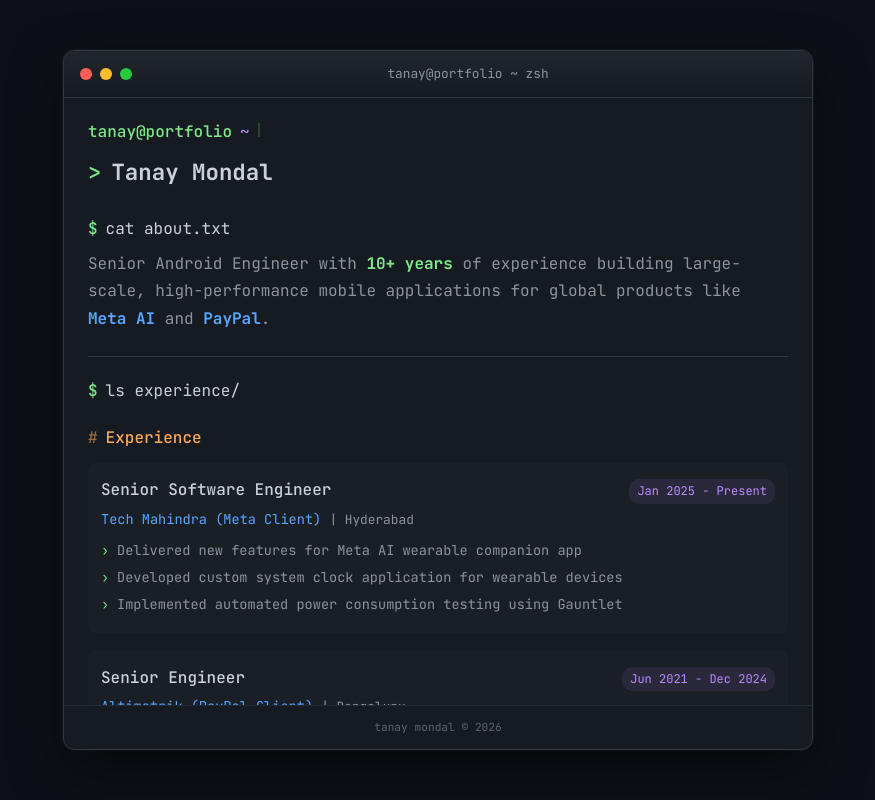
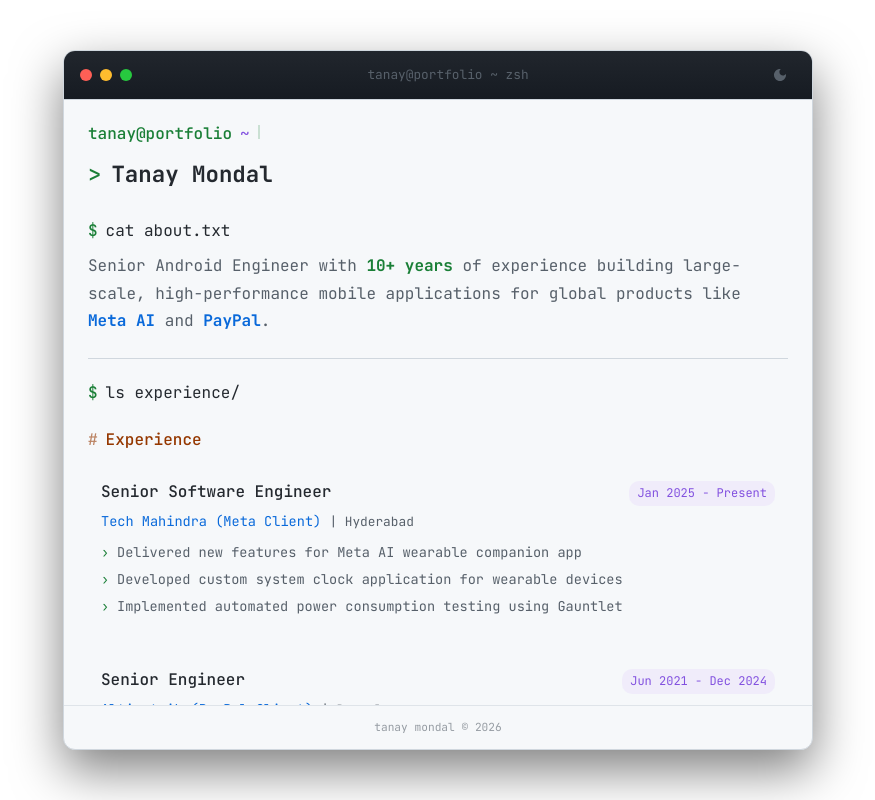
Before and after one commit to tanaymondal/tanay.pro, a plain HTML site: page index.html in a window 1280 px wide. Shown: the whole page, without its empty margins (202-1077 px from the left). Drawn offline with Linux system fonts and the light colour scheme.

Commit message:
Add light/dark theme toggle with system preference

```diff
--- a/index.html
+++ b/index.html
@@ -20,6 +20,20 @@
             --orange: #ffa657;
             --border: #30363d;
             --caret: #58a6ff;
+        }
+
+        [data-theme="light"] {
+            --bg: #ffffff;
+            --bg-terminal: #f6f8fa;
+            --fg: #24292f;
+            --dim: #57606a;
+            --accent: #0969da;
+            --accent-hover: #0550ae;
+            --green: #1a7f37;
+            --purple: #8250df;
+            --orange: #953800;
+            --border: #d0d7de;
+            --caret: #0969da;
         }
 
         * {
@@ -92,6 +106,29 @@
         .control.red { background: #ff5f56; }
         .control.yellow { background: #ffbd2e; }
         .control.green { background: #27c93f; }
+
+        .theme-toggle {
+            background: none;
+            border: none;
+            cursor: pointer;
+            padding: 4px 8px;
+            color: var(--dim);
+            display: flex;
+            align-items: center;
+            justify-content: center;
+            border-radius: 4px;
+            transition: all 0.2s;
+            margin-left: auto;
+        }
+
+        .theme-toggle:hover {
+            background: rgba(255,255,255,0.1);
+            color: var(--fg);
+        }
+
+        [data-theme="light"] .theme-toggle:hover {
+            background: rgba(0,0,0,0.1);
+        }
 
         .terminal-title {
             flex: 1;
@@ -430,6 +467,14 @@
                 <span class="control green"></span>
             </div>
             <span class="terminal-title">tanay@portfolio ~ zsh</span>
+            <button class="theme-toggle" onclick="toggleTheme()" title="Toggle theme">
+                <svg class="icon-dark" width="16" height="16" fill="currentColor" viewBox="0 0 24 24">
+                    <path d="M12 3c-4.97 0-9 4.03-9 9s4.03 9 9 9 9-4.03 9-9c0-.46-.04-.92-.1-1.36-.98 1.37-2.58 2.26-4.4 2.26-2.98 0-5.4-2.42-5.4-5.4 0-1.81.89-3.42 2.26-4.4-.44-.06-.9-.1-1.36-.1z"/>
+                </svg>
+                <svg class="icon-light" width="16" height="16" fill="currentColor" viewBox="0 0 24 24" style="display:none">
+                    <path d="M12 7c-2.76 0-5 2.24-5 5s2.24 5 5 5 5-2.24 5-5-2.24-5-5-5zM2 13h2c.55 0 1-.45 1-1s-.45-1-1-1H2c-.55 0-1 .45-1 1s.45 1 1 1zm18 0h2c.55 0 1-.45 1-1s-.45-1-1-1h-2c-.55 0-1 .45-1 1s.45 1 1 1zM11 2v2c0 .55.45 1 1 1s1-.45 1-1V2c0-.55-.45-1-1-1s-1 .45-1 1zm0 18v2c0 .55.45 1 1 1s1-.45 1-1v-2c0-.55-.45-1-1-1s-1 .45-1 1zM5.99 4.58c-.39-.39-1.03-.39-1.41 0-.39.39-.39 1.03 0 1.41l1.06 1.06c.39.39 1.03.39 1.41 0s.39-1.03 0-1.41L5.99 4.58zm12.37 12.37c-.39-.39-1.03-.39-1.41 0-.39.39-.39 1.03 0 1.41l1.06 1.06c.39.39 1.03.39 1.41 0 .39-.39.39-1.03 0-1.41l-1.06-1.06zm1.06-10.96c.39-.39.39-1.03 0-1.41-.39-.39-1.03-.39-1.41 0l-1.06 1.06c-.39.39-.39 1.03 0 1.41s1.03.39 1.41 0l1.06-1.06zM7.05 18.36c.39-.39.39-1.03 0-1.41-.39-.39-1.03-.39-1.41 0l-1.06 1.06c-.39.39-.39 1.03 0 1.41s1.03.39 1.41 0l1.06-1.06z"/>
+                </svg>
+            </button>
         </div>
 
         <div class="terminal-body">
@@ -612,5 +657,45 @@
             tanay mondal © 2026
         </div>
     </div>
+
+    <script>
+        function getSystemTheme() {
+            return window.matchMedia('(prefers-color-scheme: dark)').matches ? 'dark' : 'light';
+        }
+
+        function setTheme(theme) {
+            document.documentElement.setAttribute('data-theme', theme);
+            localStorage.setItem('theme', theme);
+            updateIcons(theme);
+        }
+
+        function updateIcons(theme) {
+            const darkIcon = document.querySelector('.icon-dark');
+            const lightIcon = document.querySelector('.icon-light');
+            if (theme === 'light') {
+                darkIcon.style.display = 'block';
+                lightIcon.style.display = 'none';
+            } else {
+                darkIcon.style.display = 'none';
+                lightIcon.style.display = 'block';
+            }
+        }
+
+        function toggleTheme() {
+            const current = document.documentElement.getAttribute('data-theme');
+            const newTheme = current === 'dark' ? 'light' : 'dark';
+            setTheme(newTheme);
+        }
+
+        const savedTheme = localStorage.getItem('theme');
+        const systemTheme = getSystemTheme();
+        setTheme(savedTheme || systemTheme);
+
+        window.matchMedia('(prefers-color-scheme: dark)').addEventListener('change', (e) => {
+            if (!localStorage.getItem('theme')) {
+                setTheme(e.matches ? 'dark' : 'light');
+            }
+        });
+    </script>
 </body>
 </html>
```
